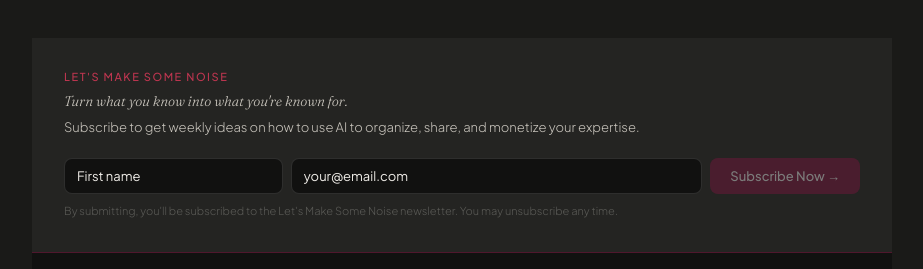
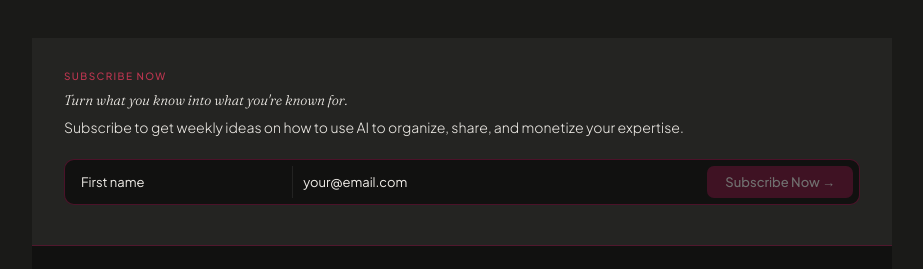
Before and after one commit to MPoling67/data-on-tap-home, a React (Vite) app: page / in a window 1280 px wide. Shown: the part 2418-2687 px from the top of the page, without its empty margins (178-1101 px from the left). Built offline with nearby package versions, Linux system fonts and the light colour scheme.

Commit message:
Update SubscribeBar.jsx

```diff
--- a/src/SubscribeBar.jsx
+++ b/src/SubscribeBar.jsx
@@ -25,19 +25,19 @@ export default function SubscribeBar({ appName = "", url = "", score = "" }) {
     <div className="no-print" style={{ background: "#242422", padding: "2rem clamp(16px,4vw,2rem)" }}>
       <div style={{ maxWidth: 860, margin: "0 auto" }}>
         <div style={{ marginBottom: "1.25rem" }}>
-          <div style={{ fontSize: 11, fontWeight: 500, textTransform: "uppercase", letterSpacing: "0.14em", color: "#be3650", marginBottom: "0.5rem" }}>Let's Make Some Noise</div>
-          <p style={{ fontSize: 14, fontWeight: 300, fontStyle: "italic", color: "#c8c4bc", lineHeight: 1.5, margin: "0 0 0.35rem", fontFamily: "'Fraunces', Georgia, serif" }}>Turn what you know into what you're known for.</p>
-          <p style={{ fontSize: 13, fontWeight: 300, color: "#c8c4bc", lineHeight: 1.6, margin: 0, fontFamily: "'Plus Jakarta Sans', sans-serif" }}>Subscribe to get weekly ideas on how to use AI to organize, share, and monetize your expertise.</p>
+          <div style={{ fontSize: 10, fontWeight: 500, textTransform: "uppercase", letterSpacing: "0.14em", color: "#be3650", marginBottom: "0.5rem" }}>Subscribe Now</div>
+          <p style={{ fontSize: 14, fontWeight: 400, fontStyle: "italic", color: "#f0ede8", lineHeight: 1.5, margin: "0 0 0.35rem", fontFamily: "'Fraunces', Georgia, serif" }}>Turn what you know into what you're known for.</p>
+          <p style={{ fontSize: 14, fontWeight: 300, color: "#f0ede8", lineHeight: 1.6, margin: 0, fontFamily: "'Plus Jakarta Sans', sans-serif" }}>Subscribe to get weekly ideas on how to use AI to organize, share, and monetize your expertise.</p>
         </div>
         {!submitted ? (
           <>
-            <div style={{ display: "flex", gap: 8, marginBottom: 8 }}>
+            <div style={{ display: "flex", gap: 8, marginBottom: 8, border: "1.5px solid rgba(134,20,66,0.5)", borderRadius: 10, padding: "6px 6px 6px 6px", background: "#111110" }}>
               <input
                 type="text"
                 value={firstName}
                 onChange={(e) => setFirstName(e.target.value)}
                 placeholder="First name"
-                style={{ flex: 1, background: "#111110", border: "1px solid rgba(255,255,255,0.12)", borderRadius: 8, padding: "9px 12px", fontFamily: "'Plus Jakarta Sans',sans-serif", fontSize: 13, color: "#f0ede8", WebkitTextFillColor: "#f0ede8", outline: "none" }}
+                style={{ flex: 1, background: "transparent", border: "none", padding: "6px 10px", fontFamily: "'Plus Jakarta Sans',sans-serif", fontSize: 13, color: "#f0ede8", WebkitTextFillColor: "#f0ede8", outline: "none" }}
               />
               <input
                 type="email"
@@ -45,19 +45,16 @@ export default function SubscribeBar({ appName = "", url = "", score = "" }) {
                 onChange={(e) => setEmail(e.target.value)}
                 onKeyDown={(e) => e.key === "Enter" && handleSubmit()}
                 placeholder="your@email.com"
-                style={{ flex: 2, background: "#111110", border: "1px solid rgba(255,255,255,0.12)", borderRadius: 8, padding: "9px 12px", fontFamily: "'Plus Jakarta Sans',sans-serif", fontSize: 13, color: "#f0ede8", WebkitTextFillColor: "#f0ede8", outline: "none" }}
+                style={{ flex: 2, background: "transparent", border: "none", borderLeft: "1px solid rgba(255,255,255,0.08)", padding: "6px 10px", fontFamily: "'Plus Jakarta Sans',sans-serif", fontSize: 13, color: "#f0ede8", WebkitTextFillColor: "#f0ede8", outline: "none" }}
               />
               <button
                 onClick={handleSubmit}
                 disabled={!email.trim()}
-                style={{ background: "#861442", color: "#fff", border: "none", borderRadius: 8, padding: "9px 20px", fontFamily: "'Plus Jakarta Sans',sans-serif", fontSize: 13, fontWeight: 500, whiteSpace: "nowrap", cursor: email.trim() ? "pointer" : "not-allowed", opacity: email.trim() ? 1 : 0.4, transition: "opacity .18s" }}
+                style={{ background: "#861442", color: "#fff", border: "none", borderRadius: 7, padding: "8px 18px", fontFamily: "'Plus Jakarta Sans',sans-serif", fontSize: 13, fontWeight: 500, whiteSpace: "nowrap", cursor: email.trim() ? "pointer" : "not-allowed", opacity: email.trim() ? 1 : 0.4, transition: "opacity .18s" }}
               >
                 Subscribe Now →
               </button>
             </div>
-            <p style={{ fontSize: 11, color: "#5a5a56", lineHeight: 1.6, margin: 0, fontFamily: "'Plus Jakarta Sans', sans-serif" }}>
-              By submitting, you'll be subscribed to the Let's Make Some Noise newsletter. You may unsubscribe any time.
-            </p>
           </>
         ) : (
           <p style={{ fontSize: 13, color: "#4caf8a", fontWeight: 400, fontFamily: "'Plus Jakarta Sans', sans-serif" }}>✓ You're in! Watch for Let's Make Some Noise.</p>
```
